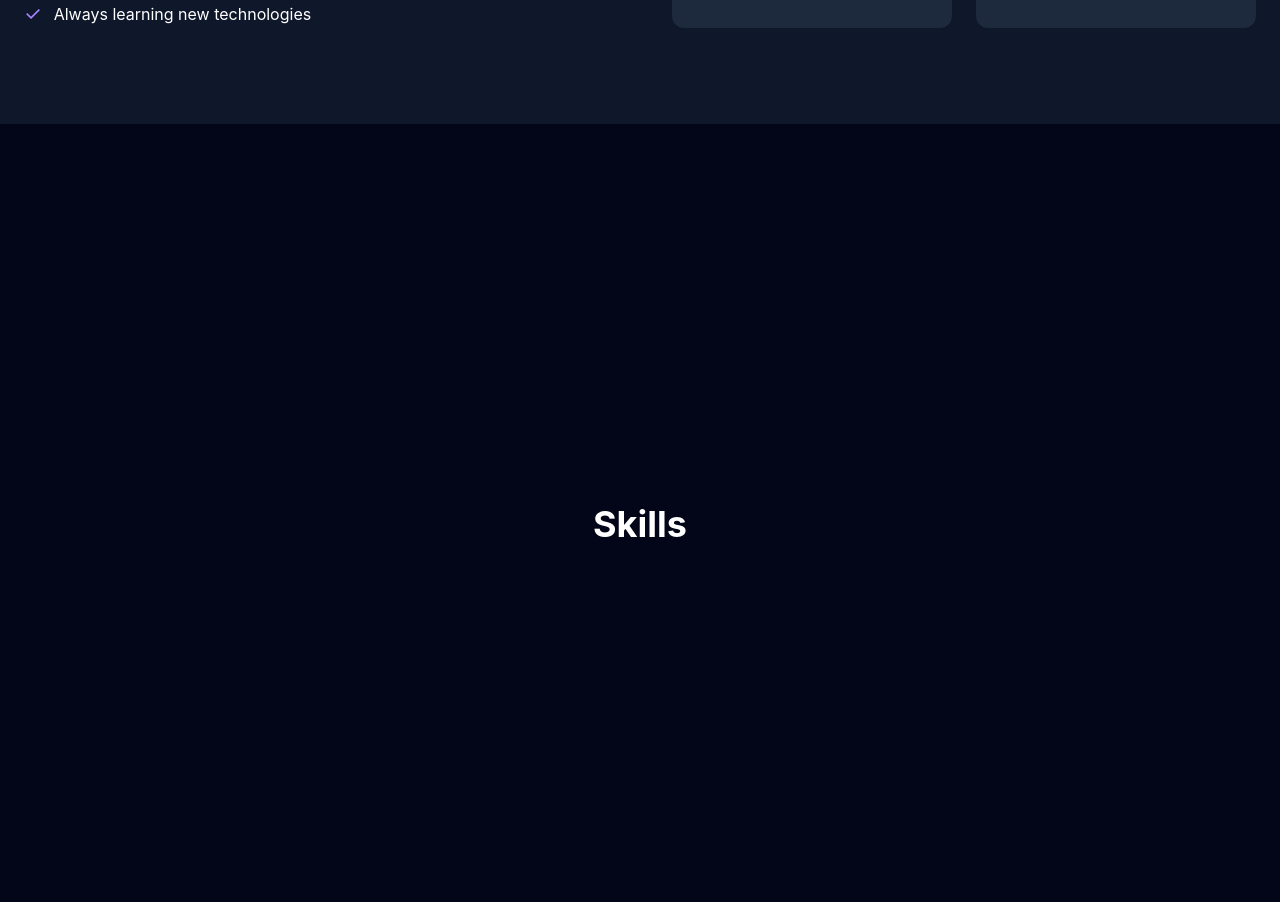
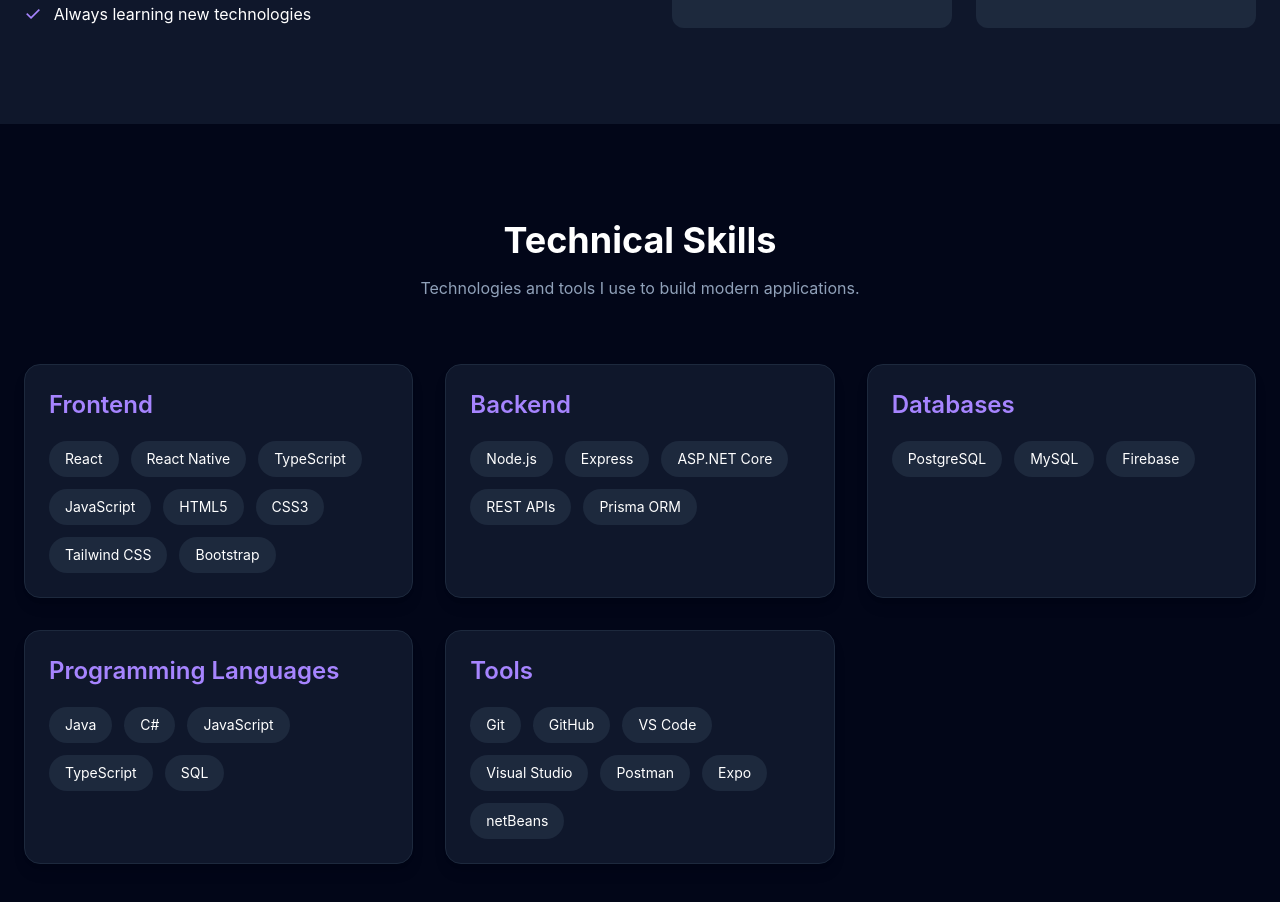
Before and after one commit to Ndima-karabo17/Ndima-portfolio, a React (Vite) app: page / in a window 1280 px wide. Shown: the part 1560-2462 px from the top of the page. Built offline with nearby package versions, Linux system fonts and the light colour scheme.

Commit message:
feat: build technical skills section

```diff
--- /dev/null
+++ b/src/data/skills.ts
@@ -0,0 +1,61 @@
+import type { SkillCategory } from "../types/skill";
+
+export const skillCategories: SkillCategory[] = [
+  {
+    title: "Frontend",
+    skills: [
+      "React",
+      "React Native",
+      "TypeScript",
+      "JavaScript",
+      "HTML5",
+      "CSS3",
+      "Tailwind CSS",
+      "Bootstrap",
+    ],
+  },
+
+  {
+    title: "Backend",
+    skills: [
+      "Node.js",
+      "Express",
+      "ASP.NET Core",
+      "REST APIs",
+      "Prisma ORM",
+    ],
+  },
+
+  {
+    title: "Databases",
+    skills: [
+      "PostgreSQL",
+      "MySQL",
+      "Firebase",
+    ],
+  },
+
+  {
+    title: "Programming Languages",
+    skills: [
+      "Java",
+      "C#",
+      "JavaScript",
+      "TypeScript",
+      "SQL",
+    ],
+  },
+
+  {
+    title: "Tools",
+    skills: [
+      "Git",
+      "GitHub",
+      "VS Code",
+      "Visual Studio",
+      "Postman",
+      "Expo",
+      "netBeans"
+    ],
+  },
+];
--- a/src/sections/Skills.tsx
+++ b/src/sections/Skills.tsx
@@ -1,10 +1,48 @@
+import { skillCategories } from "../data/skills";
+
 const Skills = () => {
   return (
     <section
       id="skills"
-      className="min-h-screen flex items-center justify-center"
+      className="bg-slate-950 py-24 text-white"
     >
-      <h2 className="text-4xl font-bold">Skills</h2>
+      <div className="mx-auto max-w-7xl px-6">
+
+        <div className="mb-16 text-center">
+          <h2 className="text-4xl font-bold">
+            Technical Skills
+          </h2>
+
+          <p className="mt-4 text-slate-400">
+            Technologies and tools I use to build modern applications.
+          </p>
+        </div>
+
+        <div className="grid gap-8 md:grid-cols-2 lg:grid-cols-3">
+          {skillCategories.map((category) => (
+            <div
+              key={category.title}
+              className="rounded-2xl border border-slate-800 bg-slate-900 p-6 shadow-lg transition hover:-translate-y-2 hover:border-violet-500"
+            >
+              <h3 className="mb-5 text-2xl font-semibold text-violet-400">
+                {category.title}
+              </h3>
+
+              <div className="flex flex-wrap gap-3">
+                {category.skills.map((skill) => (
+                  <span
+                    key={skill}
+                    className="rounded-full bg-slate-800 px-4 py-2 text-sm transition hover:bg-violet-600"
+                  >
+                    {skill}
+                  </span>
+                ))}
+              </div>
+            </div>
+          ))}
+        </div>
+
+      </div>
     </section>
   );
 };
--- /dev/null
+++ b/src/types/skill.ts
@@ -0,0 +1,4 @@
+export interface SkillCategory {
+  title: string;
+  skills: string[];
+}
```
